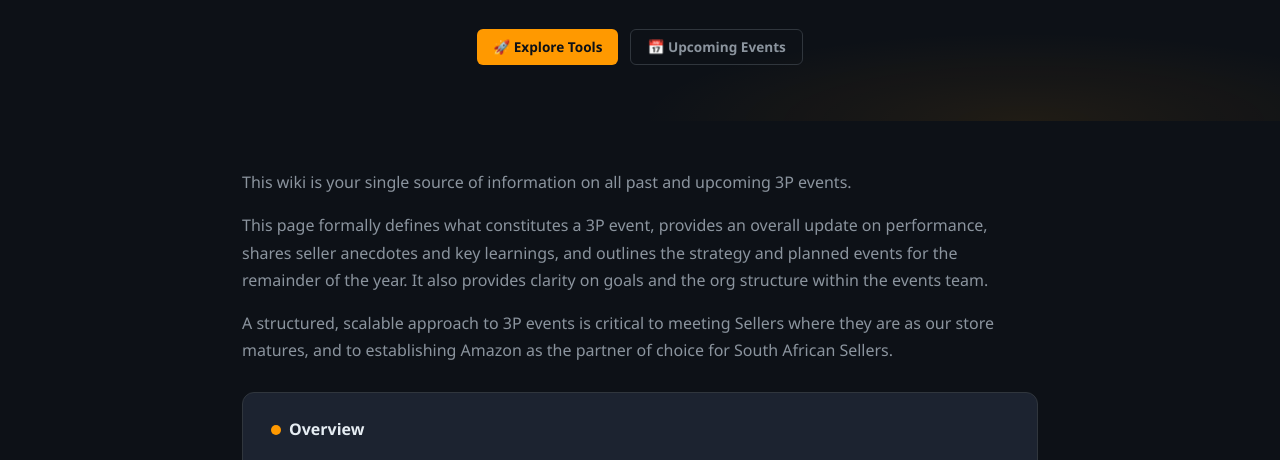
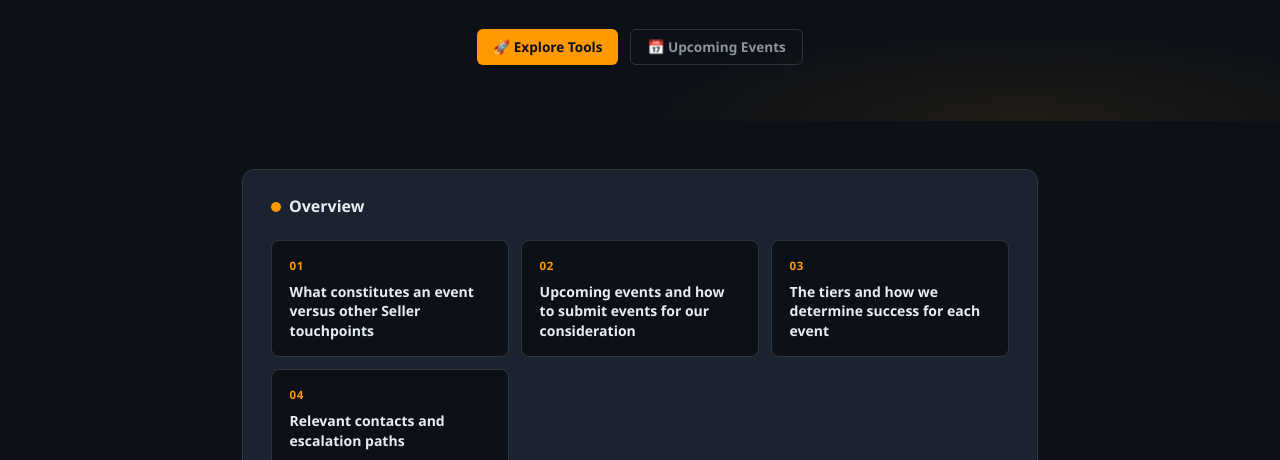
Before and after one commit to za-events-team/za-3p-events-playbook, a plain HTML site: page index.html in a window 1280 px wide. Shown: the part 308-768 px from the top of the page. Drawn offline with Linux system fonts and the light colour scheme.

Commit message:
Add files via upload

```diff
--- a/index.html
+++ b/index.html
@@ -518,12 +518,6 @@
   <!-- ── Intro content ─────────────────────────────────────────── -->
   <section style="max-width:860px; margin:0 auto; padding:3rem 2rem 2rem;" id="introduction" aria-labelledby="intro-heading">
 
-    <p style="color:#8b949e; margin-bottom:1rem; line-height:1.7;">This wiki is your single source of information on all past and upcoming 3P events.</p>
-
-    <p style="color:#8b949e; margin-bottom:1rem; line-height:1.7;">This page formally defines what constitutes a 3P event, provides an overall update on performance, shares seller anecdotes and key learnings, and outlines the strategy and planned events for the remainder of the year. It also provides clarity on goals and the org structure within the events team.</p>
-
-    <p style="color:#8b949e; margin-bottom:1.75rem; line-height:1.7;">A structured, scalable approach to 3P events is critical to meeting Sellers where they are as our store matures, and to establishing Amazon as the partner of choice for South African Sellers.</p>
-
     <!-- Overview tiles -->
     <div style="background:#1c2330; border:1px solid #30363d; border-radius:12px; padding:1.5rem 1.75rem; margin-bottom:2rem;">
       <div style="display:flex; align-items:center; gap:0.5rem; margin-bottom:1.25rem;">
```
